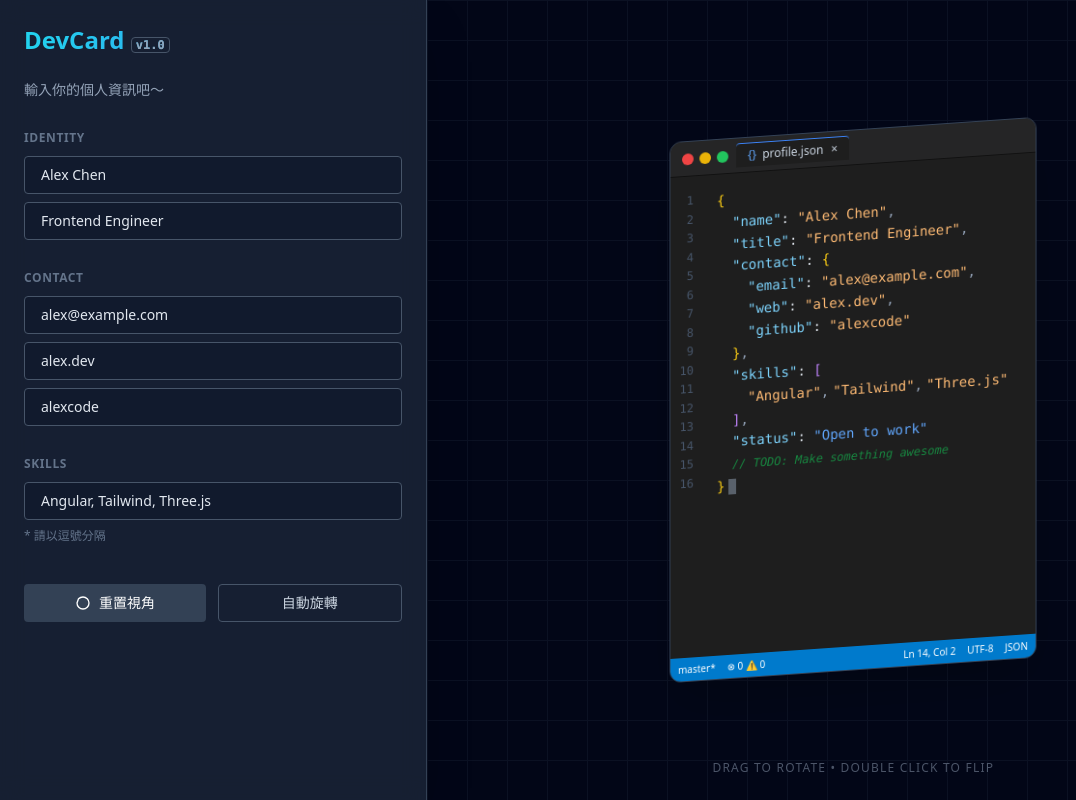
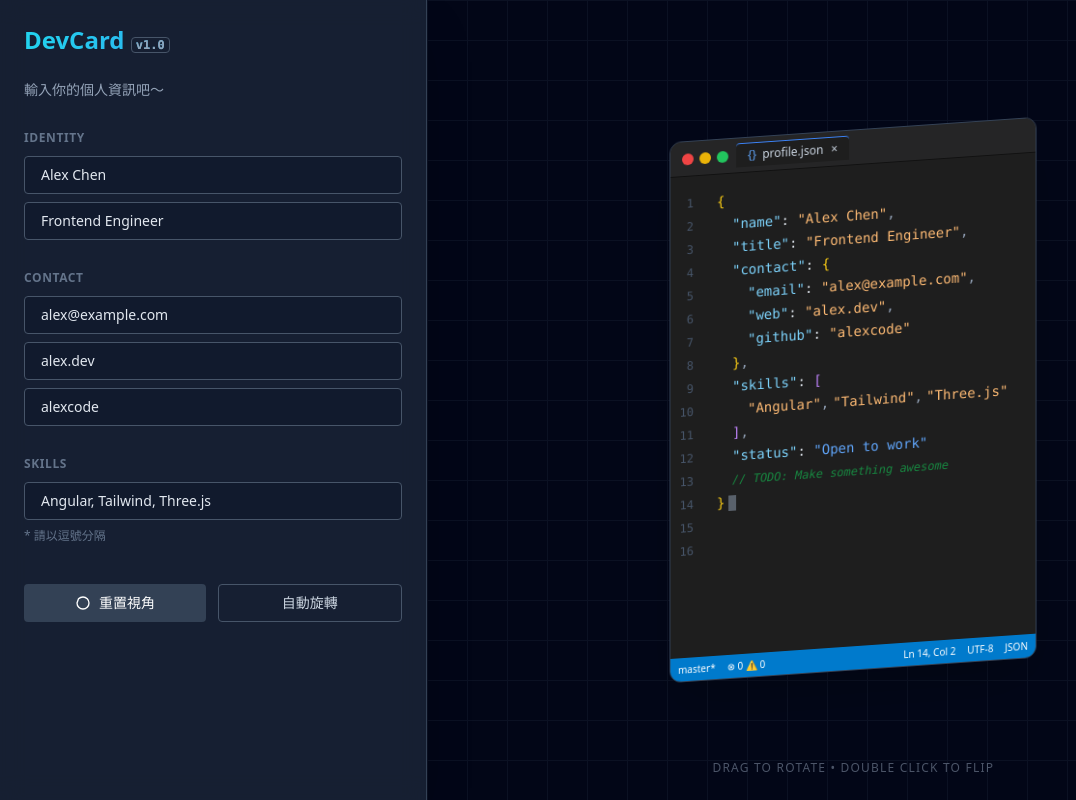
Before and after one commit to a5a8a0a9/code-card, an Angular app: page / in a window 1280 px wide. Shown: the whole page, without its empty margins (0-1076 px from the left). Built offline with nearby package versions, Linux system fonts and the light colour scheme.

Commit message:
feat: 調整 json 內容排版

```diff
--- a/src/app/components/preview/preview.component.html
+++ b/src/app/components/preview/preview.component.html
@@ -50,11 +50,11 @@
 
 				<!-- IDE Body (Code Area) -->
 				<div
-					class="flex-1 p-4 font-mono text-sm leading-relaxed overflow-hidden relative"
+					class="flex-1 p-4 font-mono text-sm leading-6 overflow-hidden relative"
 				>
 					<!-- 行號 -->
 					<div
-						class="absolute left-0 top-4 bottom-0 w-8 text-right pr-2 text-slate-600 select-none text-xs leading-relaxed"
+						class="absolute left-0 top-4 bottom-0 w-8 text-right pr-2 text-slate-600 select-none text-xs leading-6"
 					>
 						@for (i of lineNumbers; track i) {
 						<div>{{ i }}</div>
@@ -62,43 +62,62 @@
 					</div>
 
 					<!-- 程式碼內容 -->
-					<div class="pl-8 h-full">
-						<span class="text-yellow-400">{{ "{" }}</span
-						><br />
+					<div class="pl-8 h-full flex flex-col items-start">
+						<div class="whitespace-nowrap">
+							<span class="text-yellow-400">{{ "{" }}</span>
+						</div>
 
-						<div class="pl-4">
+						<div class="pl-4 flex flex-col items-start w-full">
+							<div class="whitespace-nowrap">
 								<span class="text-sky-300">"name"</span>:
 								<span class="text-orange-300"
 									>"{{ cardService.profile().name || "User" }}"</span
-							><span class="text-slate-400">,</span><br />
+								><span class="text-slate-400">,</span>
+							</div>
 
+							<div class="whitespace-nowrap">
 								<span class="text-sky-300">"title"</span>:
 								<span class="text-orange-300"
 									>"{{ cardService.profile().title || "Developer" }}"</span
-							><span class="text-slate-400">,</span><br />
+								><span class="text-slate-400">,</span>
+							</div>
 
+							<!-- Contact Block -->
+							<div class="whitespace-nowrap">
 								<span class="text-sky-300">"contact"</span>:
 								<span class="text-yellow-400">{{ "{" }}</span>
-							<div class="pl-4">
+							</div>
+							<div class="pl-4 flex flex-col items-start w-full">
+								<div class="whitespace-nowrap">
 									<span class="text-sky-300">"email"</span>:
 									<span class="text-orange-300"
 										>"{{ cardService.profile().email }}"</span
-								><span class="text-slate-400">,</span><br />
+									><span class="text-slate-400">,</span>
+								</div>
+								<div class="whitespace-nowrap">
 									<span class="text-sky-300">"web"</span>:
 									<span class="text-orange-300"
 										>"{{ cardService.profile().website }}"</span
-								><span class="text-slate-400">,</span><br />
+									><span class="text-slate-400">,</span>
+								</div>
+								<div class="whitespace-nowrap">
 									<span class="text-sky-300">"github"</span>:
 									<span class="text-orange-300"
 										>"{{ cardService.profile().github }}"</span
 									>
 								</div>
+							</div>
+							<div class="whitespace-nowrap">
 								<span class="text-yellow-400">{{ "}" }}</span
-							><span class="text-slate-400">,</span><br />
+								><span class="text-slate-400">,</span>
+							</div>
 
+							<!-- Skills Block -->
+							<div class="whitespace-nowrap">
 								<span class="text-sky-300">"skills"</span>:
 								<span class="text-purple-400">[</span>
-							<div class="pl-4 flex flex-wrap gap-1">
+							</div>
+							<div class="pl-4 flex flex-wrap gap-x-1 w-full">
 								@for (skill of cardService.skillList(); track skill; let last =
 								$last) {
 								<span>
@@ -109,21 +128,29 @@
 								</span>
 								}
 							</div>
+							<div class="whitespace-nowrap">
 								<span class="text-purple-400">]</span
-							><span class="text-slate-400">,</span><br />
+								><span class="text-slate-400">,</span>
+							</div>
 
+							<div class="whitespace-nowrap">
 								<span class="text-sky-300">"status"</span>:
-							<span class="text-blue-400">"Open to work"</span><br />
+								<span class="text-blue-400">"Open to work"</span>
+							</div>
 
+							<div class="whitespace-nowrap">
 								<span class="text-green-600/80 italic text-xs"
 									>// TODO: Make something awesome</span
 								>
 							</div>
+						</div>
 
+						<div class="whitespace-nowrap">
 							<span class="text-yellow-400">{{ "}" }}</span>
 							<span
 								class="animate-pulse inline-block w-2 h-4 ml-1 bg-slate-400 align-middle"
 							></span>
+						</div>
 					</div>
 				</div>
 
```
Lines whose indentation alone changed are shown as unchanged.
